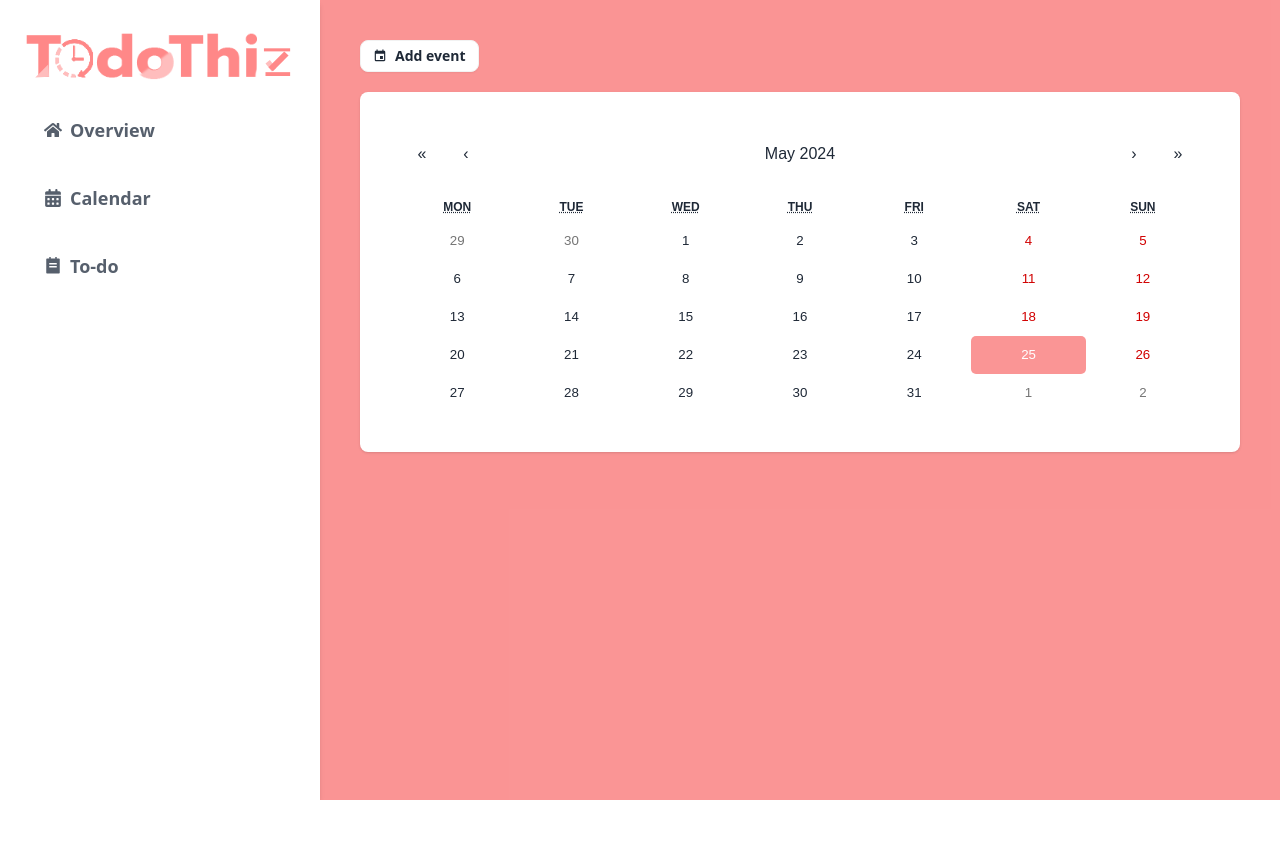
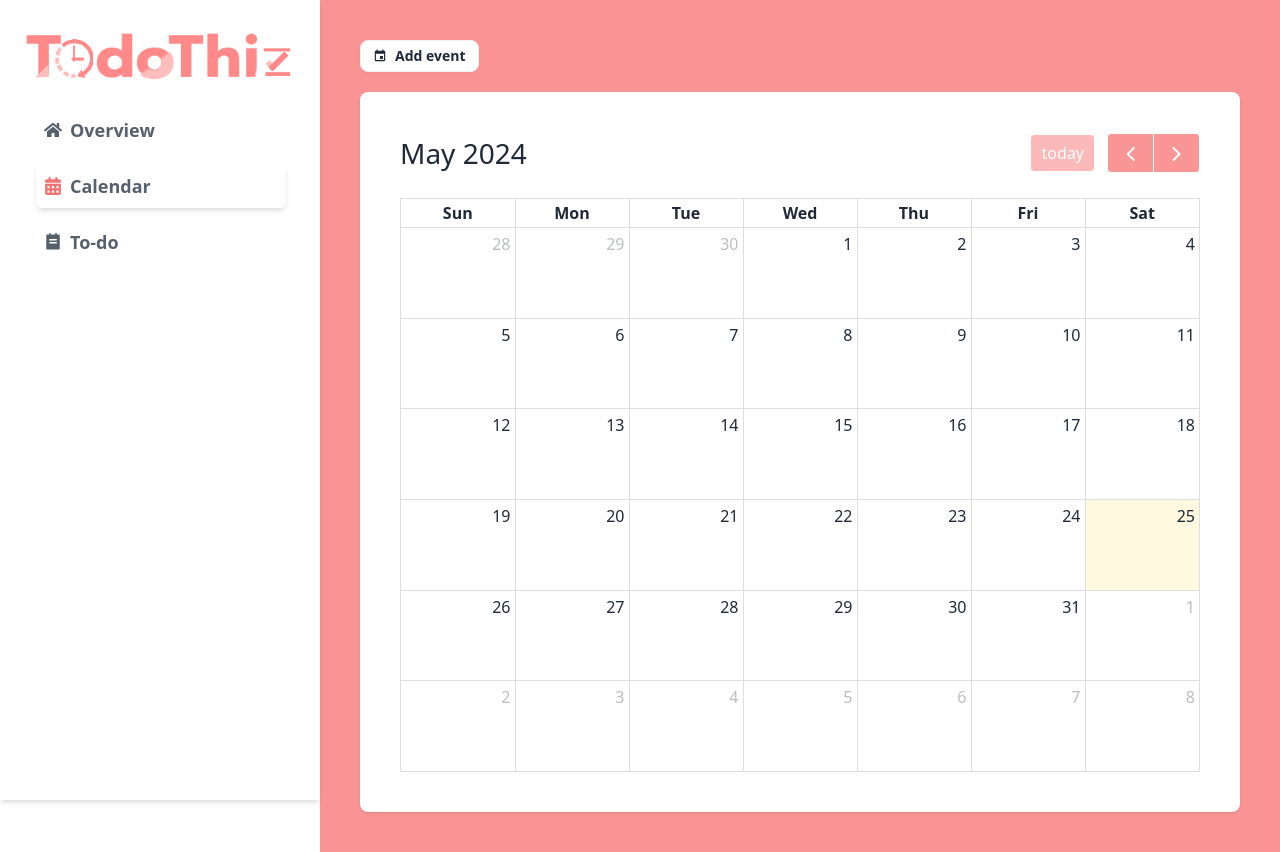
Before and after one commit to Nrcdev751/Final-Project-Frontend-Dev-Init, a React (Vite) app: page /calendar in a window 1280 px wide. Before the commit the page ends 800 px from the top, so only its background shows below. Built offline with nearby package versions, Linux system fonts and the light colour scheme.

Commit message:
add calendar + localstorage and fix sidebar

```diff
--- a/package.json
+++ b/package.json
@@ -12,6 +12,10 @@
   "dependencies": {
     "@emotion/react": "^11.11.4",
     "@emotion/styled": "^11.11.5",
+    "@fullcalendar/core": "^6.1.14",
+    "@fullcalendar/daygrid": "^6.1.14",
+    "@fullcalendar/interaction": "^6.1.14",
+    "@fullcalendar/react": "^6.1.14",
     "@mui/material": "^5.15.18",
     "axios": "^1.7.2",
     "localforage": "^1.10.0",
--- a/src/App.jsx
+++ b/src/App.jsx
@@ -1,20 +1,38 @@
-import React, { useContext } from 'react';
+import React, { useContext, useEffect, useState } from 'react';
 import { GiHamburgerMenu } from "react-icons/gi";
-import Calendar from 'react-calendar';
-import 'react-calendar/dist/Calendar.css';
-import Sidemenu from "./component/Sidemenu";
 import { MdEvent } from "react-icons/md";
 import { FaTasks } from "react-icons/fa";
+import { MdDone } from "react-icons/md";
+import { MdOutlinePending } from "react-icons/md";
+import { BrowserRouter as Router, Link } from 'react-router-dom';
+
+import FullCalendar from '@fullcalendar/react';
+import dayGridPlugin from '@fullcalendar/daygrid';
+
+import Sidemenu from "./component/Sidemenu";
+import Unchecktodo from './component/Todo/Unchecktodo.jsx';
 import logo from './assets/logo.svg';
 import { TodoContext } from './TodoContext.jsx';
-import { Link } from "react-router-dom";
 
 function App() {
   const { todos } = useContext(TodoContext);
+  const uncompletedTasks = todos.filter(todo => !todo.isChecked).length;
+  const [events, setEvents] = useState([]);
+
+  useEffect(() => {
+    const savedEvents = localStorage.getItem("events");
+    if (savedEvents) {
+      try {
+        setEvents(JSON.parse(savedEvents));
+      } catch (error) {
+        console.error("Failed to parse events from localStorage:", error);
+        localStorage.removeItem("events"); // Clear invalid data
+      }
+    }
+  }, []);
 
   return (
-    <>
-      <section className="content">
+    <div className="content">
       <div className="drawer lg:drawer-open">
         <input id="my-drawer-2" type="checkbox" className="drawer-toggle" />
         <div className="drawer-content bg-red-400/75">
@@ -26,31 +44,49 @@ function App() {
               <div className="flex justify-center flex-col md:flex-row md:gap-5 xl:gap-20">
                 <img src={logo} className="md:hidden filter brightness-0 invert scale-75" alt="Website Logo" />
                 <div className="group-calendar md:w-[50%]">
-                    <a className="btn btn-sm bg-white hover:bg-white"><MdEvent /> Add event</a>
+                  <Link to="/calendar" className="btn btn-sm bg-white hover:bg-white">
+                    <MdEvent /> Add event
+                  </Link>
                   <div className="bg-white w-100 mt-5 shadow rounded-lg p-10">
-                      <Calendar />
+                    <FullCalendar
+                      height={640}
+                      plugins={[dayGridPlugin]}
+                      initialView="dayGridMonth"
+                      events={events}
+                    />
                   </div>
                   <div className="flex flex-col md:flex-row gap-5">
-                      <div className="bg-white w-full p-5 my-5">
-                        {/* Add content here */}
+                    <div className="bg-white rounded-md w-full flex p-5 my-5">
+                      <div className="flex items-center">
+                        <MdDone className="w-8 h-8 text-red-500/50" />
                       </div>
-                      <div className="bg-white w-full p-5 my-5">
-                        <p>test</p>
+                      <div className="show-info ms-5">
+                        <p className="font-bold ">Complete</p>
+                        <p>5</p>
+                      </div>
+                    </div>
+                    <div className="bg-white rounded-md w-full flex p-5 my-5">
+                      <div className="flex items-center">
+                        <MdOutlinePending className="w-8 h-8 text-red-500/50" />
+                      </div>
+                      <div className="show-info ms-5">
+                        <p className="font-bold ">InComplete</p>
+                        <p>5</p>
+                      </div>
                     </div>
                   </div>
                 </div>
                 <div className="group-todo w-full xl:w-[25%]">
-                    <Link to="/todo" className="btn btn-sm bg-white hover:bg-white"><FaTasks /> Add tasks</Link>
+                  <a className="btn btn-sm bg-white hover:bg-white">
+                    <FaTasks /> Add tasks
+                  </a>
                   <div className="bg-white h-[385px] group overflow-auto shadow mt-5 rounded-lg p-10">
                     <div className="flex items-center justify-between">
                       <p className="text-lg font-bold">Daily Tasks</p>
-                        <p className="text-sm font-bold text-red-400/75">{todos.length} tasks</p>
+                      <p className="text-sm font-bold text-red-400/75">{uncompletedTasks} tasks</p>
                     </div>
                     {todos.map(todo => (
-                        <div key={todo.id} className="task-group p-2 flex justify-between my-4 items-center rounded-full bg-red-300/25 w-full">
-                          <p className="font-bold ms-2">{todo.text}</p>
-                          <div className="check w-8 h-8 bg-red-300 rounded-full"></div>
-                        </div>
+                      <Unchecktodo key={todo.id} todo={todo} isChecked={todo.isChecked} />
                     ))}
                   </div>
                 </div>
@@ -60,8 +96,7 @@ function App() {
         </div>
         <Sidemenu />
       </div>
-      </section>
-    </>
+    </div>
   );
 }
 
--- a/src/TodoContext.jsx
+++ b/src/TodoContext.jsx
@@ -14,6 +14,8 @@ export const TodoProvider = ({ children }) => {
   useEffect(() => {
     localStorage.setItem('todos', JSON.stringify(todos));
   }, [todos]);
+
+
 
   const addTodo = (todo) => {
     const newTodos = [...todos, todo];
--- a/src/component/Sidemenu.jsx
+++ b/src/component/Sidemenu.jsx
@@ -1,4 +1,4 @@
-import { Link } from "react-router-dom";
+import { NavLink } from "react-router-dom";
 import logo from '../assets/logo.svg';
 import { FaHome } from "react-icons/fa";
 import { FaCalendarDays } from "react-icons/fa6";
@@ -8,28 +8,26 @@ import { RiTodoFill } from "react-icons/ri";
 
 function Sidemenu(){
     return(
-        <div className="drawer-side shadow-md">
+        <div className="drawer-side shadow-md z-50">
             <label htmlFor="my-drawer-2" aria-label="close sidebar" className="drawer-overlay"></label>
             <ul className="menu p-4 w-80 min-h-full bg-white text-base-content">
                 <img src={logo} alt="Website Logo" />
-                <Link to="/">
-                    <div className="ms-5 flex my-3 w-[250px] text-lg items-center text-slate-800/75 group  bg-white duration-300 cursor-pointer rounded-md p-2  hover:shadow-md">
+
+                    <nav>
+                        <NavLink className="ms-5 flex my-3 w-[250px] text-lg items-center text-slate-800/75 group   bg-white duration-300 cursor-pointer rounded-md p-2  hover:shadow-md" to="/">
                             <FaHome className="text-slate-800/75 group-hover:text-red-500/75 duration-300"/>
                             <p className="font-semibold ms-2">Overview</p>
-                    </div>
-                </Link>
-                <Link to="/calendar">
-                    <div className="ms-5 flex my-3 w-[250px] text-lg items-center text-slate-800/75 group  bg-white duration-300 cursor-pointer rounded-md p-2  hover:shadow-md">
+                        </NavLink>
+                        <NavLink className="nav-link ms-5 flex my-3 w-[250px] text-lg items-center text-slate-800/75 group  bg-white duration-300 cursor-pointer rounded-md p-2  hover:shadow-md" to="/calendar">
                             <FaCalendarDays className="text-slate-800/75 group-hover:text-red-500/75 duration-300"/>
                             <p className="font-semibold ms-2">Calendar</p>
-                    </div>
-                </Link>
-                <Link to="/todo">
-                    <div className="ms-5 flex my-3 w-[250px] text-lg items-center text-slate-800/75 group  bg-white duration-300 cursor-pointer rounded-md p-2  hover:shadow-md">
+                        </NavLink>
+                        <NavLink to="/todo" className="nav-link ms-5 flex my-3 w-[250px] text-lg items-center text-slate-800/75 group  bg-white duration-300 cursor-pointer rounded-md p-2  hover:shadow-md">
                                 <RiTodoFill className="text-slate-800/75 group-hover:text-red-500/75 duration-300"/>
                                 <p className="font-semibold ms-2">To-do</p>
-                    </div>
-                </Link>
+                        </NavLink>
+                    </nav>
+
             </ul>
           </div>
     )
--- a/src/component/Todo/Todolists.jsx
+++ b/src/component/Todo/Todolists.jsx
@@ -1,7 +1,8 @@
 import React from 'react';
 import { FaEdit, FaTrashAlt } from 'react-icons/fa';
 
-const TodoList = ({ todos, removeTodo, setEditingTodo }) => {
+const TodoList = ({ todos, removeTodo, setEditingTodo, isChecked, onCheckboxChange }) => {
+
   return (
     <>
       {todos.map((todo) => (
@@ -9,7 +10,7 @@ const TodoList = ({ todos, removeTodo, setEditingTodo }) => {
           <div className="tasks-info flex items-center justify-between">
             <div className="tasks-name flex items-center">
               <label>
-                <input type="checkbox" />
+                <input type="checkbox"  />
                 <span className="todo-checkbox"></span>
               </label>
               <p className="text-lg font-semibold ms-2">{todo.text}</p>
--- /dev/null
+++ b/src/component/Todo/Unchecktodo.jsx
@@ -0,0 +1,26 @@
+import React from 'react';
+import { FaCheck } from "react-icons/fa";
+
+const Unchecktodo = ({ todo, isChecked }) => {
+  return (
+    <>
+      <div key={todo.id} className="task-group p-2 flex justify-between my-4 items-center rounded-full bg-red-300/25 w-full">
+        <div className="flex items-center">
+          <label>
+            <input type="checkbox" checked={isChecked} onChange={() => {}} /> {/* Controlled checkbox */}
+            <p>{todo.text}</p>
+          </label>
+        </div>
+        {isChecked ?
+          <div className="check flex  ps-2 items-center w-8 h-8 bg-red-300 rounded-full">
+            <FaCheck className="text-white" />
+          </div>  :
+          <div className="check flex  ps-2 items-center w-8 h-8 bg-red-300 rounded-full">
+          </div>
+        }
+      </div>
+    </>
+  );
+};
+
+export default Unchecktodo;
--- a/src/index.css
+++ b/src/index.css
@@ -1,6 +1,11 @@
 @tailwind base;
 @tailwind components;
 @tailwind utilities;
+
+:root{
+  --fc-event-bg-color:#e77575;
+  --fc-event-border-color:#ec7676;
+}
 
 .react-calendar {
     width: 100%;
@@ -173,3 +178,40 @@
     border: 1px solid #ccc;
 
   }
+
+  /* full calendar */
+
+
+  .fc .fc-button-primary {
+    background-color: #FA9595;
+    border-color: #fff;
+    color: #fff;
+  }
+  .fc .fc-button-primary:hover {
+    background-color: #f07d7d;
+    border-color: #fff;
+    color: #fff;
+  }
+  .fc .fc-button-primary:active {
+    background-color: #da6f6f;
+    border-color: #fff;
+    color: #fff;
+  }
+
+  .fc .fc-button-primary:disabled {
+    background-color: #FA9595;
+    border-color: #fff;
+    color: #fff;
+}
+
+/* Nav active */
+nav a.active{
+  padding: 0.5rem;
+  border-radius: 0.375rem;
+  transition-duration: 300ms;
+  box-shadow: 0 4px 6px -1px rgba(0, 0, 0, 0.1), 0 2px 4px -1px rgba(0, 0, 0, 0.06);
+}
+nav a.active svg{
+  color: #ef4444;
+  opacity: 75%;
+}
--- a/src/pages/ShowCalendar.jsx
+++ b/src/pages/ShowCalendar.jsx
@@ -1,11 +1,52 @@
+import React, { useState, useEffect } from 'react';
 import Sidemenu from "../component/Sidemenu.jsx";
 import { GiHamburgerMenu } from "react-icons/gi";
 import { MdEvent } from "react-icons/md";
-import Calendar from 'react-calendar'
+import FullCalendar from '@fullcalendar/react';
+import dayGridPlugin from '@fullcalendar/daygrid';
+import interactionPlugin from '@fullcalendar/interaction';
 import 'react-calendar/dist/Calendar.css';
 
-function ShowCalendar(){
-    return(
+function ShowCalendar() {
+    const [events, setEvents] = useState([]);
+    const [eventName, setEventName] = useState('');
+    const [eventDate, setEventDate] = useState('');
+
+    useEffect(() => {
+        const savedEvents = localStorage.getItem("events");
+        if (savedEvents) {
+            try {
+                setEvents(JSON.parse(savedEvents));
+            } catch (error) {
+                console.error("Failed to parse events from localStorage:", error);
+                localStorage.removeItem("events");
+            }
+        }
+    }, []);
+
+    const handleEventNameChange = (e) => {
+        setEventName(e.target.value);
+    };
+
+    const handleEventDateChange = (e) => {
+        setEventDate(e.target.value);
+    };
+
+    const newEvent = () => {
+        if (eventName && eventDate) {
+
+            const updatedEvents = [...events, { title: eventName, date: eventDate }];
+            setEvents(updatedEvents);
+            localStorage.setItem("events", JSON.stringify(updatedEvents));
+            setEventName('');
+            setEventDate('');
+        }
+    };
+    const closeModal = () => {
+        document.getElementById('my_modal_2').close();
+    };
+
+    return (
         <>
             <section className="content">
                 <div className="drawer lg:drawer-open ">
@@ -13,20 +54,68 @@ function ShowCalendar(){
                     <div className="drawer-content bg-red-400/75">
                         <div className="main-menu">
                             <div className="max-w-screen p-10">
-                                <label htmlFor="my-drawer-2" className="drawer-button me-5  lg:hidden">
-                                <GiHamburgerMenu  className="text-white text-lg"/>
+                                <label htmlFor="my-drawer-2" className="drawer-button me-5 lg:hidden">
+                                    <GiHamburgerMenu className="text-white text-lg" />
                                 </label>
-                                <a className="btn btn-sm bg-white hover:bg-white "><MdEvent /> Add event</a>
-                                <div className="bg-white w-100 mt-5 shadow  rounded-lg p-10">
-                                    <Calendar/>
+                                <div className="mb-4">
+
+
+                                    <button
+                                         onClick={() => document.getElementById('my_modal_2').showModal()}
+                                        className="btn btn-sm bg-white hover:bg-white">
+                                        <MdEvent /> Add event
+                                    </button>
+                                    <dialog id="my_modal_2" className="modal">
+                                    <div className="modal-box">
+                                    <h3 className="font-bold text-lg my-2">Add Event</h3>
+                                    <form onSubmit="">
+                                        <div>
+                                        <input
+                                            type="text"
+                                            value={eventName}
+                                            onChange={handleEventNameChange}
+                                            placeholder="Event Name"
+                                            className="input w-full input-bordered mr-2"
+                                        />
+                                        <p className="font-bold my-3">Event date</p>
+                                         <input
+                                        type="date"
+                                        value={eventDate}
+                                        onChange={handleEventDateChange}
+                                        className="input w-full input-bordered mr-2 "
+                                    />
+                                        </div>
+                                        <div className="group-button flex justify-end my-2">
+                                        <button type="button" onClick={closeModal} className="btn btn-sm bg-white hover:bg-white outline outline-1 outline-slate-200 text-red-400 me-2">
+                                            Cancel
+                                        </button>
+                                        <button type="submit" onClick={newEvent} className="btn btn-sm bg-red-400/75 hover:bg-red-400 text-white">
+                                            Confirm
+                                        </button>
+                                        </div>
+                                    </form>
+                                    </div>
+                                    <form method="dialog" className="modal-backdrop">
+                                    <button>close</button>
+                                    </form>
+                                </dialog>
+                                </div>
+                                <div className="bg-white w-100 mt-5 shadow rounded-lg p-10">
+                                    <FullCalendar
+                                        height={640}
+                                        plugins={[dayGridPlugin, interactionPlugin]}
+                                        initialView="dayGridMonth"
+                                        events={events}
+                                    />
                                 </div>
                             </div>
                         </div>
                     </div>
-                <Sidemenu/>
+                    <Sidemenu />
                 </div>
             </section>
         </>
-    )
+    );
 }
-export default ShowCalendar
+
+export default ShowCalendar;
```
Also changed, not shown: src/component/Todo/Todoitems.jsx (deleted, +0 -26 lines), src/component/Todo/Addtodo.jsx (line endings or trailing spaces), src/pages/ShowTodo.jsx (line endings or trailing spaces), 1 other file (tests, documents, lock files or other folders). Lines whose indentation alone changed are shown as unchanged.
